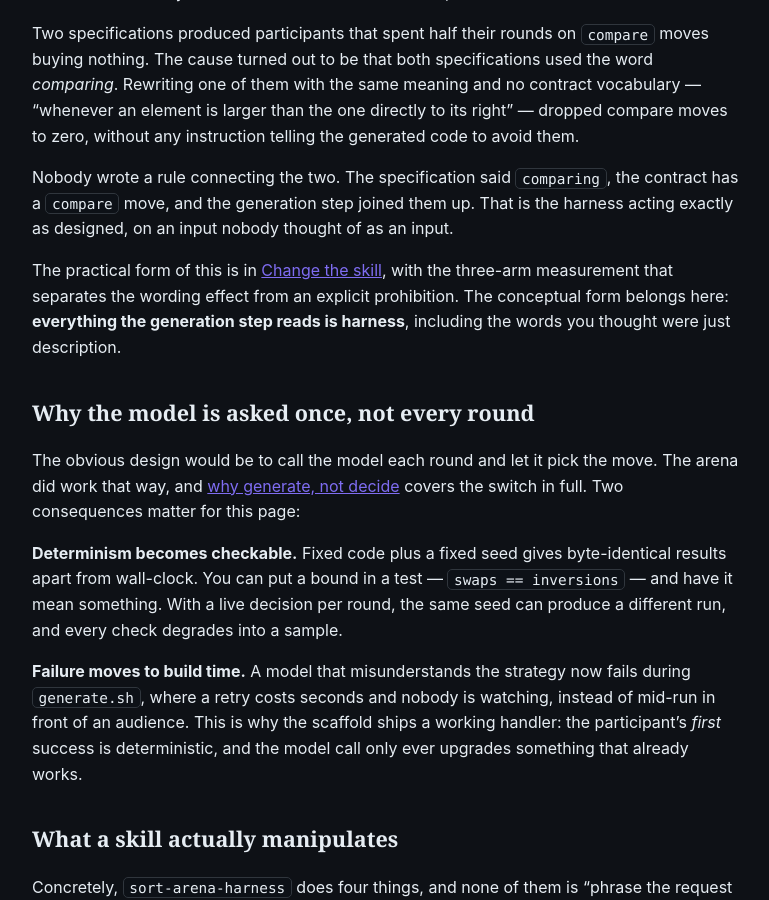
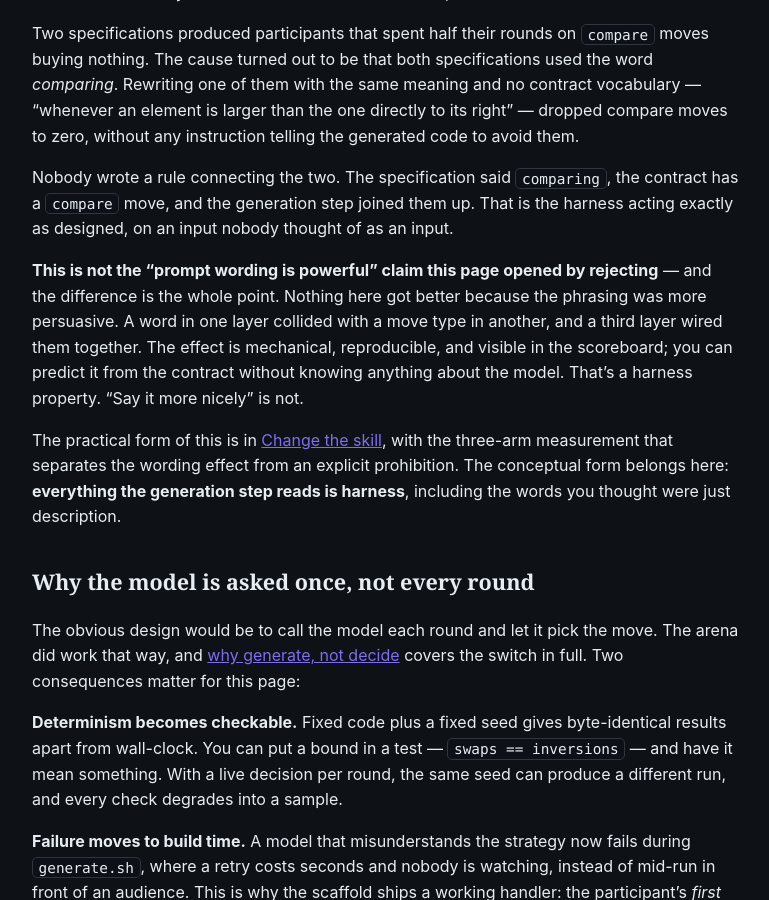
Before and after one commit to scimbe/CADS-DEMO-sort-docs, a Jekyll site: the page built from _explanation/the-harness-is-the-variable.md, in a window 1280 px wide and 900 px high, scrolled down 1866 px. Shown: the whole window, without its empty margins (322-1091 px from the left). Built offline with Jekyll 4.4.1, drawn with Linux system fonts in a browser that asks for light colours.

Commit message:
docs: reconcile the vocabulary finding with the page's opening claim
The page opens by rejecting 'prompt wording is powerful' and then reports that
one word changed the outcome. Left as-is a careful reader hits a contradiction,
which is the same defect I removed from the join page rather than something to
tolerate here.

Says the difference explicitly: nothing improved because the phrasing was more
persuasive; a word in one layer collided with a move type in another and a
third wired them together. Mechanical, reproducible, predictable from the
contract without knowing the model -- which is what makes it a harness property
rather than prompting advice.

```diff
--- a/_explanation/the-harness-is-the-variable.md
+++ b/_explanation/the-harness-is-the-variable.md
@@ -82,6 +82,13 @@ Nobody wrote a rule connecting the two. The specification said `comparing`, the
 `compare` move, and the generation step joined them up. That is the harness acting exactly as
 designed, on an input nobody thought of as an input.
 
+**This is not the "prompt wording is powerful" claim this page opened by rejecting** — and the
+difference is the whole point. Nothing here got better because the phrasing was more persuasive. A
+word in one layer collided with a move type in another, and a third layer wired them together. The
+effect is mechanical, reproducible, and visible in the scoreboard; you can predict it from the
+contract without knowing anything about the model. That's a harness property. "Say it more nicely"
+is not.
+
 The practical form of this is in
 [Change the skill]({{ '/how-to/change-the-skill/' | relative_url }}), with the three-arm measurement
 that separates the wording effect from an explicit prohibition. The conceptual form belongs here:
```
